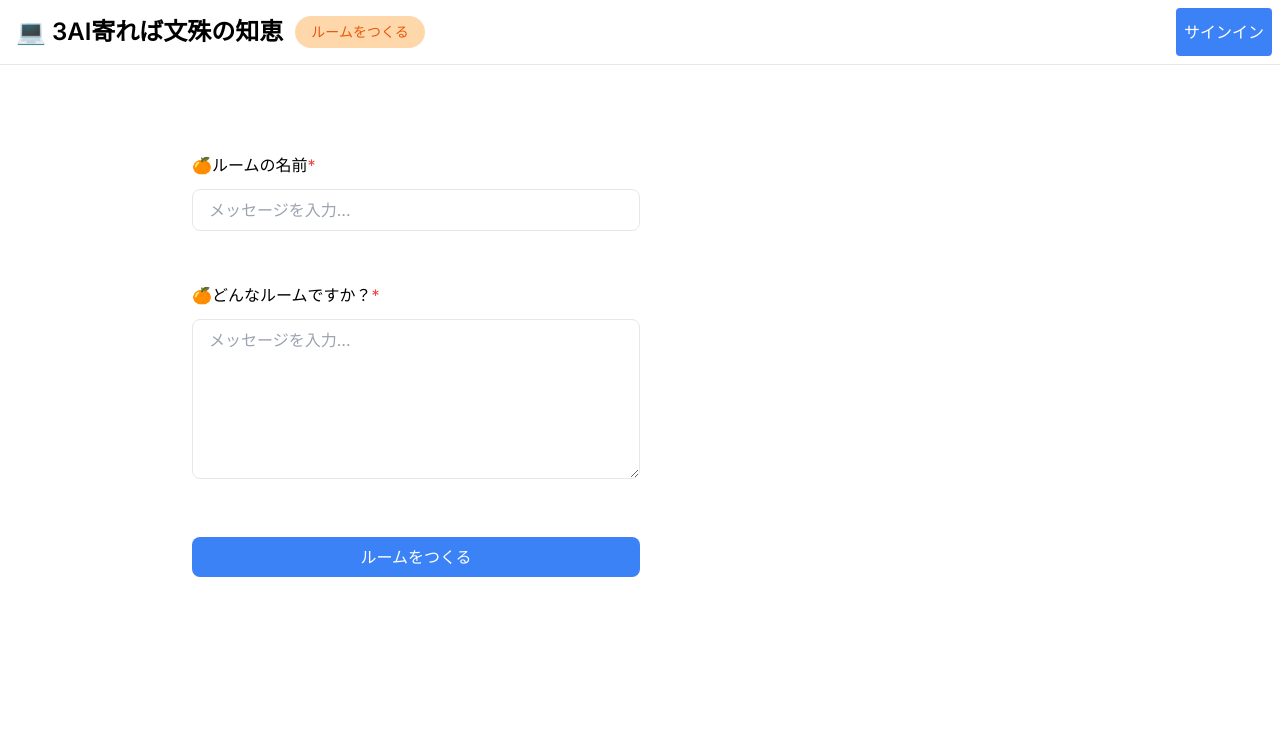
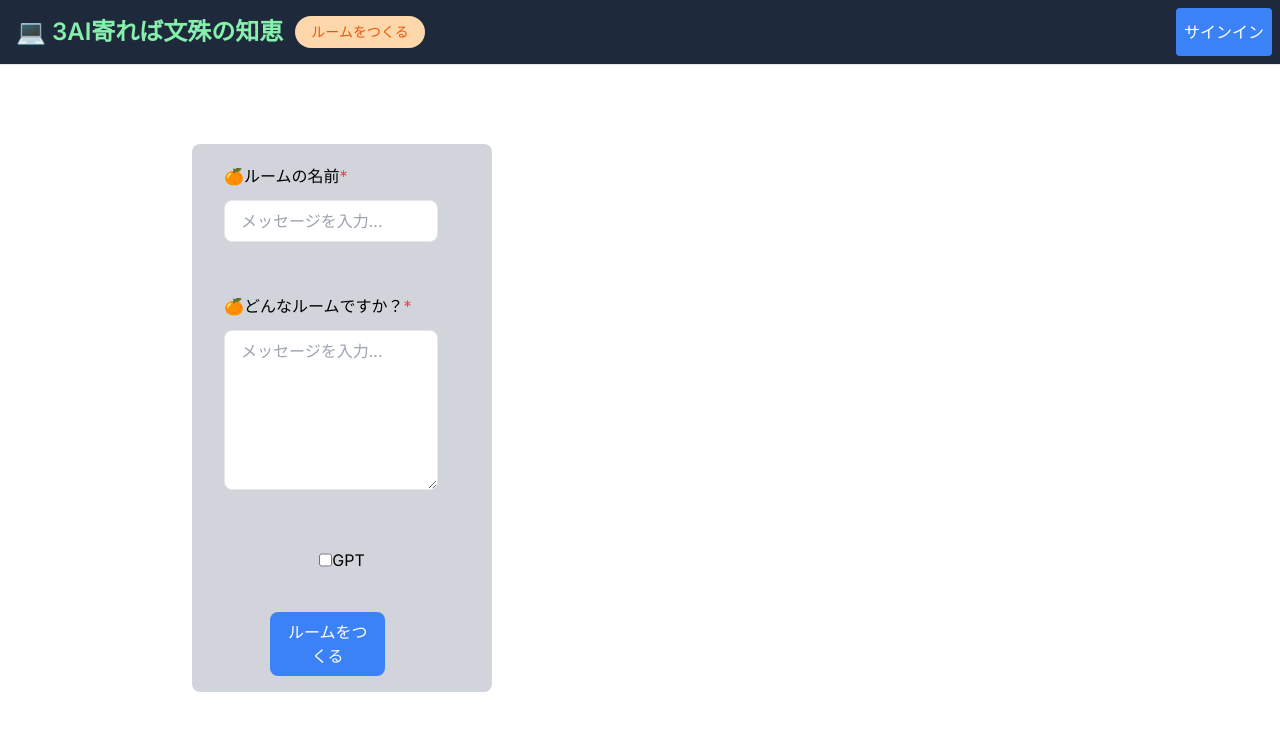
Before and after one commit to aohana-AO/vol.10, a Next.js app in the folder vol10-app/: page /room/create in a window 1280 px wide. Shown: the top 730 px of the page. Built offline with nearby package versions, Linux system fonts and the light colour scheme; no server answers.

Commit message:
フロントを編集しました

```diff
--- a/vol10-app/app/_components/ChatsNum.tsx
+++ b/vol10-app/app/_components/ChatsNum.tsx
@@ -4,7 +4,7 @@ import { ChatIcon } from "./ui/Icon";
 export default function ChatsNum({ id }: { id: number }) {
     const num = getChatsNumByRoomId(id);
     return (
-        <div className="my-4 flex w-1/5 rounded-full border border-orange-400 px-3 py-2 text-orange-400 md:w-1/3 lg:w-1/4">
+        <div className="my-4 ml-3 flex w-1/5 rounded-full border border-orange-400 px-2 py-2 text-orange-400 md:w-1/3 lg:w-1/4">
             <p className="mx-auto block text-left text-sm font-semibold">{num}</p>
             <ChatIcon />
         </div>
--- a/vol10-app/app/_components/Rooms.tsx
+++ b/vol10-app/app/_components/Rooms.tsx
@@ -2,6 +2,7 @@ import { prisma } from "../_lib/prisma";
 import Link from "next/link";
 import ChatsNum from "./ChatsNum";
 import { JumpIcon } from "./ui/Icon";
+import Image from "next/image";
 
 export default async function Rooms() {
   const rooms = await prisma.room.findMany(); //Roomテーブルから全てのルームを取得
@@ -9,21 +10,32 @@ export default async function Rooms() {
     return <div className="my-14">sorry... 参加可能なルームはありません🥹</div>;
 
   return (
-        <div className="my-8 grid gap-4 md:grid-cols-3">
+    <div className="flex flex-wrap justify-around px-4 py-7">
       {rooms.map((room) => (
         <Link
           href={`/room/${room.id}`}
-                    className="flex h-full flex-col justify-between rounded-3xl border p-5 text-left shadow hover:bg-gray-100"
+          className="flex h-full flex-col justify-between rounded-3xl border text-left shadow hover:bg-gray-100 "
           key={room.id}
         >
-                    <div className="my-4 flex">
-                        <p className="mr-2 text-sm font-semibold text-blue-500 md:text-base">
+          <div className="h-100 w-50 ">
+            <div className="flex rounded-t-3xl bg-green-200" >
+              <p className="mr-2 text-sm font-semibold text-blue-500 md:text-base p-4">
                 {room.name}
               </p>
               <JumpIcon />
             </div>
-                    <p className="text-sm text-gray-500">{room.description}</p>
-                    <ChatsNum id={room.id} />
+            <main className="flex justify-center items-center">
+              <Image
+                src=""
+                height={100}
+                width={200}
+                alt="チャット画面"
+                layout="fixed"
+              />
+            </main>
+            {/* <p className="text-sm text-gray-500 pl-4">{room.description}</p> */}
+            {/* <ChatsNum id={room.id} /> */}
+          </div>
         </Link>
       ))}
     </div>
--- a/vol10-app/app/_components/layout/Header/Header.tsx
+++ b/vol10-app/app/_components/layout/Header/Header.tsx
@@ -3,10 +3,10 @@ import Link from "next/link";
 import LinkList from "./LinkList";
 export default function Header() {
     return (
-        <header className="border-b border-gray-200">
+        <header className="border-b border-gray-200 bg-slate-800 fixed top-0 left-0 right-0">
             <nav className="flex justify-between p-2">
                 <div className="flex">
-                    <Link href={"/"} className="p-2 text-sm font-semibold md:text-2xl">
+                    <Link href={"/"} className="p-2 text-sm font-semibold md:text-2xl text-green-300">
                         💻 3AI寄れば文殊の知恵
                     </Link>
                     <LinkList />
--- a/vol10-app/app/page.tsx
+++ b/vol10-app/app/page.tsx
@@ -9,7 +9,7 @@ export default async function Home() {
   const user = await getUser();
 
   return (
-    <div className="m-4">
+    <div className="m-4 mt-12">
       <div>
         <p className="mt-4 text-2xl font-semibold">
           こんにちは！{" "}
--- a/vol10-app/app/room/[id]/_components/Chats.tsx
+++ b/vol10-app/app/room/[id]/_components/Chats.tsx
@@ -53,7 +53,7 @@ export default async function Chats({ chats }: { chats: Chat[] }) {
                                 {chat.name ?? "ゲスト"}
                             </p>
                         </div>
-                        <p className="mx-1 justify-self-stretch p-4 text-xs md:mx-4 md:text-sm">
+                        <p className="mx-1 p-4 text-xs md:mx-4 md:text-sm bg-blue-200 rounded-lg">
                             {chat.message}
                         </p>
                     </div>
--- a/vol10-app/app/room/[id]/_components/Form.tsx
+++ b/vol10-app/app/room/[id]/_components/Form.tsx
@@ -47,7 +47,7 @@ export default function Form({
     }
 
     return (
-        <div className="my-10 bg-white">
+        <div className="my-10 bg-slate-400 fixed bottom-0 left-0 right-0 w-full">
             <form
                 className="flex items-center border-t border-gray-200 p-4"
                 action={handleSubmit}
--- a/vol10-app/app/room/[id]/page.tsx
+++ b/vol10-app/app/room/[id]/page.tsx
@@ -25,7 +25,7 @@ export default async function Room({ params }: { params: { id: string } }) {
     const chats = await getChats(parseInt(params.id));
 
     return (
-        <div className="mx-4 text-center">
+        <div className="mx-4 text-center mt-12">
             <div className="border-b border-b-gray-300 py-4 text-left">
                 <h2 className="my-2 text-base md:text-2xl">{room.name}</h2>
                 <div className="flex justify-between text-gray-500">
--- /dev/null
+++ b/vol10-app/app/room/create/component/CheckBox.tsx
@@ -0,0 +1,18 @@
+import type { NextPage } from "next";
+import { useState } from "react";
+
+export default function CheckBox() {
+    return (
+       <>
+        <div className="flex mx-auto">
+            <input
+            // id={item.id}
+            type="checkbox"
+            // defaultChecked={item.checked}
+            // disabled={item.disabled}
+        />
+        <p>GPT</p>
+        </div>
+      </>
+    );
+}
--- a/vol10-app/app/room/create/page.tsx
+++ b/vol10-app/app/room/create/page.tsx
@@ -3,6 +3,7 @@
 import { createRoomAction } from "../../_lib/action";
 import { redirect } from "next/navigation";
 import { useState } from "react";
+import CheckBox from "./component/CheckBox"
 
 export default function Create() {
     const [ispending, setIspending] = useState(false);
@@ -35,7 +36,8 @@ export default function Create() {
     }
 
     return (
-        <div className="mx-4 my-10 flex flex-col-reverse bg-white md:flex-row">
+        <div className="mx-4 my-10 flex flex-col-reverse bg-white md:flex-row mt-12">
+            <div className="bg-gray-300 mt-12 rounded-lg">
                 <form className="flex basis-1/2 flex-col gap-10" action={handleSubmit}>
                     {error && (
                         <div>
@@ -43,38 +45,48 @@ export default function Create() {
                         </div>
                     )}
                     <div>
-                    <label htmlFor="name">
+                        <div className="pt-5">
+                        <label htmlFor="name" className="pl-8">
                             🍊ルームの名前<span className="text-red-500">*</span>
                         </label>
+                        </div>
+                        <div className="pl-8">
                         <input
                             type="text"
                             id="name"
                             name="name"
                             autoComplete="off"
-                        className="w-full rounded-lg border px-4 py-2 my-3 focus:border-blue-300 focus:outline-none focus:ring"
+                            className="w-4/5 rounded-lg border px-4 py-2 my-3 focus:border-blue-300 focus:outline-none focus:ring"
                             placeholder="メッセージを入力..."
                         />
                         </div>
+                    </div>
                     <div>
-                    <label htmlFor="description">
+                        <label htmlFor="description" className="pl-8">
                             🍊どんなルームですか？<span className="text-red-500">*</span>
                         </label>
+                        <div className="pl-8">
                         <textarea
                             id="description"
                             name="description"
                             autoComplete="off"
-                        className="h-40 w-full rounded-lg border px-4 py-2 my-3 focus:border-blue-300 focus:outline-none focus:ring"
+                            className="h-40 w-4/5 rounded-lg border px-4 py-2 my-3 focus:border-blue-300 focus:outline-none focus:ring"
                             placeholder="メッセージを入力..."
                         />
                         </div>
+                    </div>
+                    <CheckBox />
+                    <div className="pb-4 mx-auto">
                     <button
                         type="submit"
                         disabled={ispending}
-                    className="rounded-lg bg-blue-500 px-4 py-2 text-white hover:bg-blue-400"
+                        className="rounded-lg w-4/5 bg-blue-500 px-4 py-2 text-white hover:bg-blue-400"
                     >
                         ルームをつくる
                     </button>
+                    </div>
                 </form>
+            </div>
         </div>
     );
 }
```
Also changed, not shown: 1 other file (tests, documents, lock files or other folders). Lines whose indentation alone changed are shown as unchanged.
